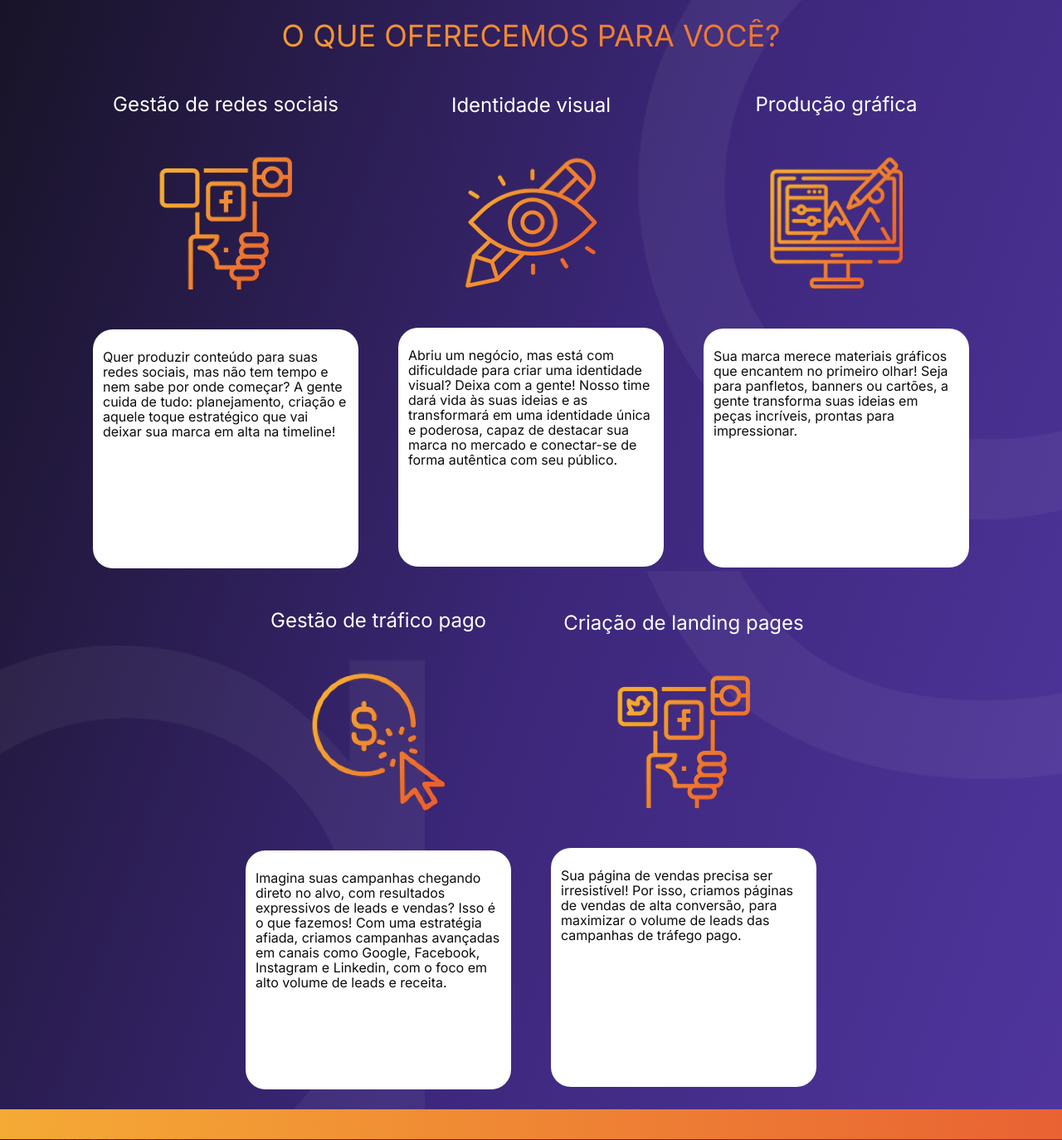
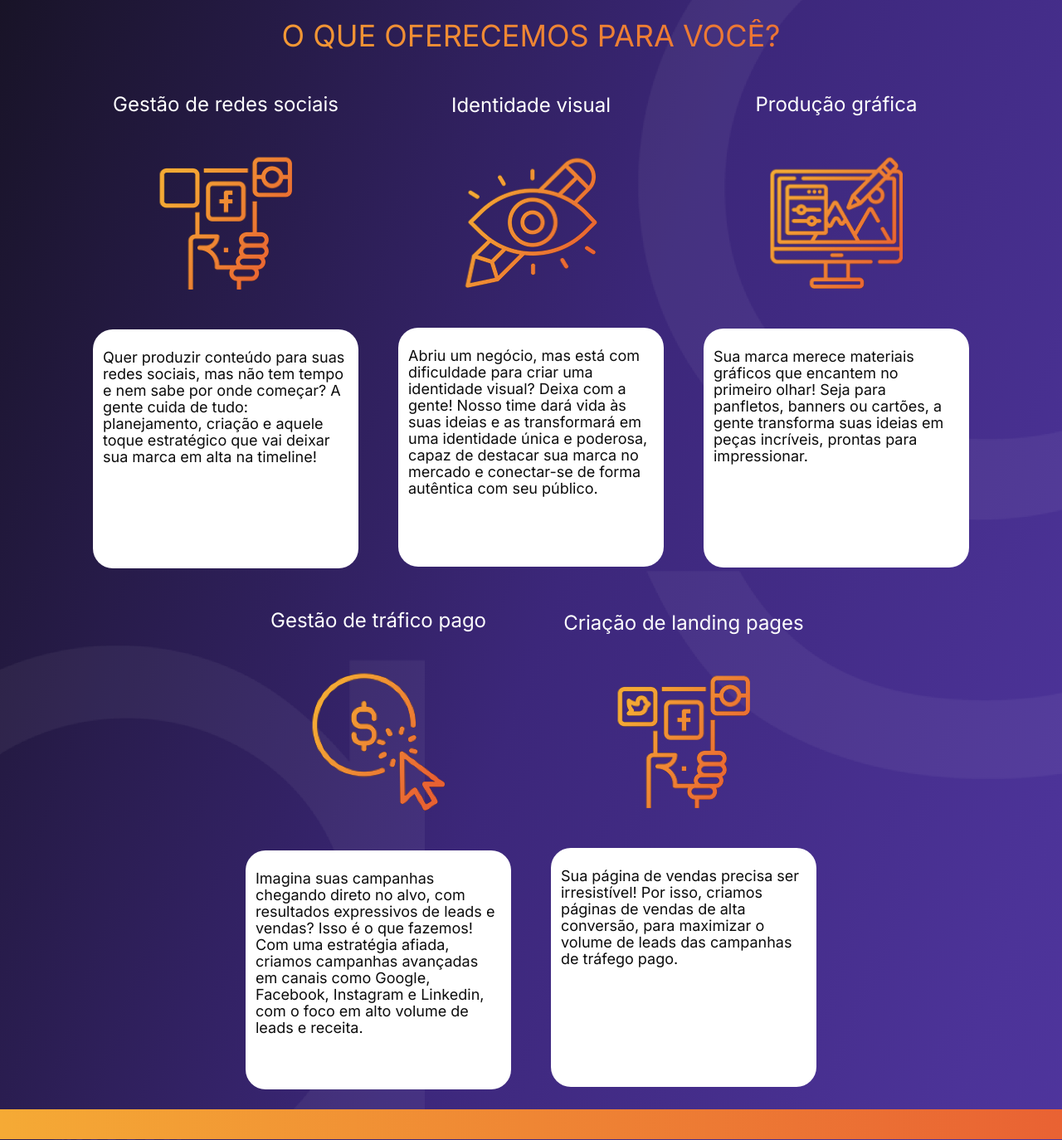
Before and after one commit to pedroeuzebiodev/agenciamagnix.com, a PHP site: page / in a window 1280 px wide. Shown: the part 848-2222 px from the top of the page at 83% size. Run offline with PHP 8.4, Linux system fonts and the light colour scheme.

Commit message:
Ajusta tamanho dos paragráfos das subseções da seção de ofertas

```diff
--- a/assets/css/pages/index/partials/offers-section.css
+++ b/assets/css/pages/index/partials/offers-section.css
@@ -83,7 +83,9 @@
 }
 
 #offers-section #offers .offer .wrapper-text-offer p {
-  line-height: 1.8rem;
+  font-size: 1.8rem;
+
+  line-height: 2rem;
 
   color: var(--secondary);
 }
```
